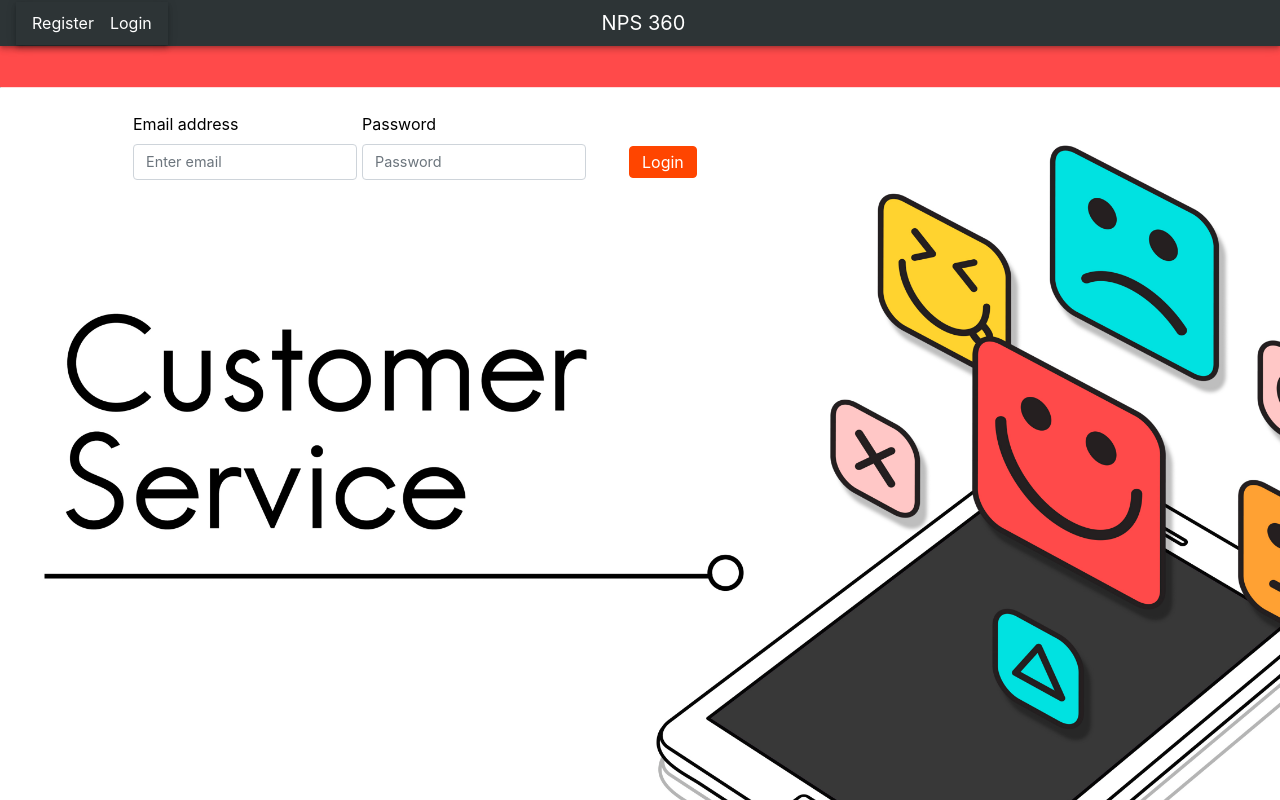
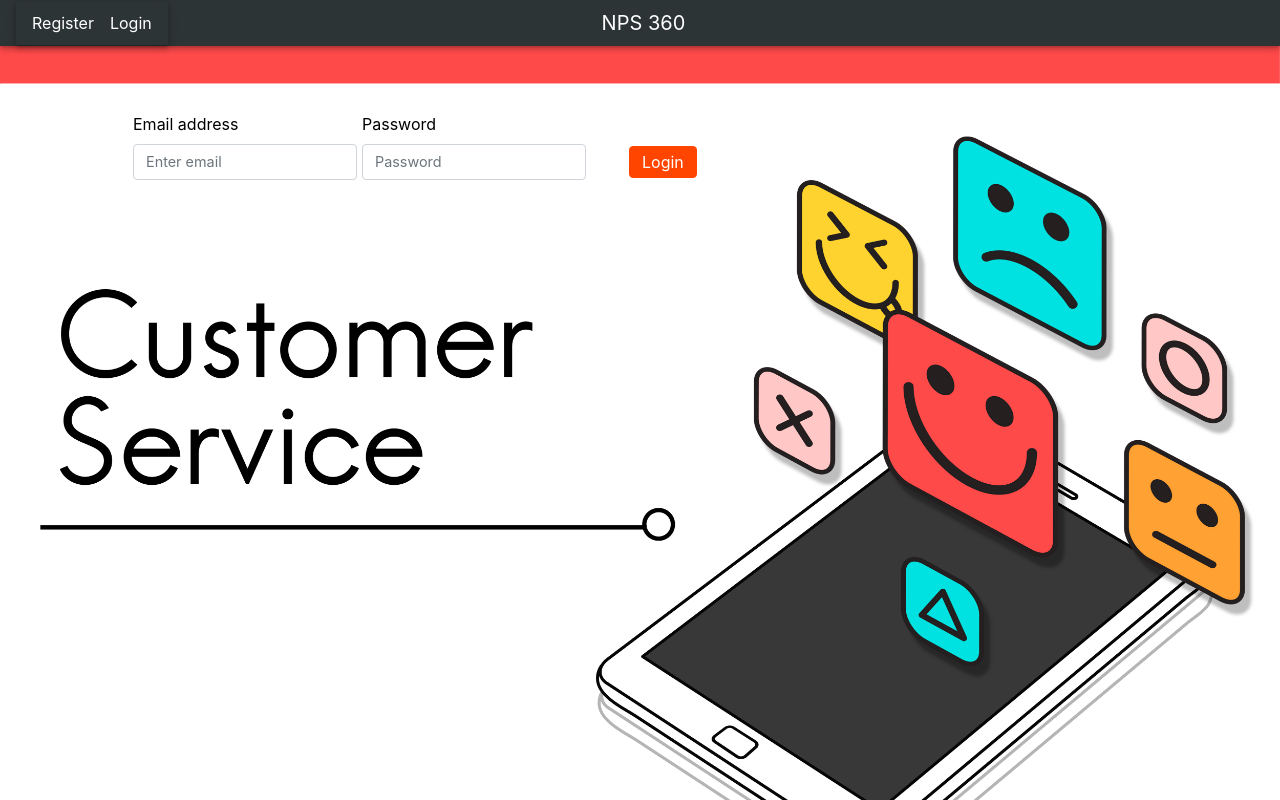
Before and after one commit to SergioTheCodes/360, a React (Create React App) app: page / in a window 1280 px wide. Shown: the top 800 px of the page. Built offline with nearby package versions, Linux system fonts and the light colour scheme.

Commit message:
cambio de correos

```diff
--- a/src/Components/Surveys/Web.js
+++ b/src/Components/Surveys/Web.js
@@ -113,7 +113,7 @@ class Web_Form extends React.Component {
                         electrónico ventasweb@tugo.com.co</p>
                         <p>Gracias por tu tiempo<p>
                         `,
-            emails: ['sergioesteban2049@gmail.com','paola.quiroga@complemento360.com']
+            emails: 'sergioesteban2049@gmail.com'
                 };
         this.setState({mailOptions: options})
 
--- a/src/StyleSheets/Home.scss
+++ b/src/StyleSheets/Home.scss
@@ -1,6 +1,4 @@
 #login{
-    background-image: url(../resources/back.jpg) !important;
-    background-size: 47%;
     height: 930px;
     width: 3000px;
     padding: 0 3rem;
```
